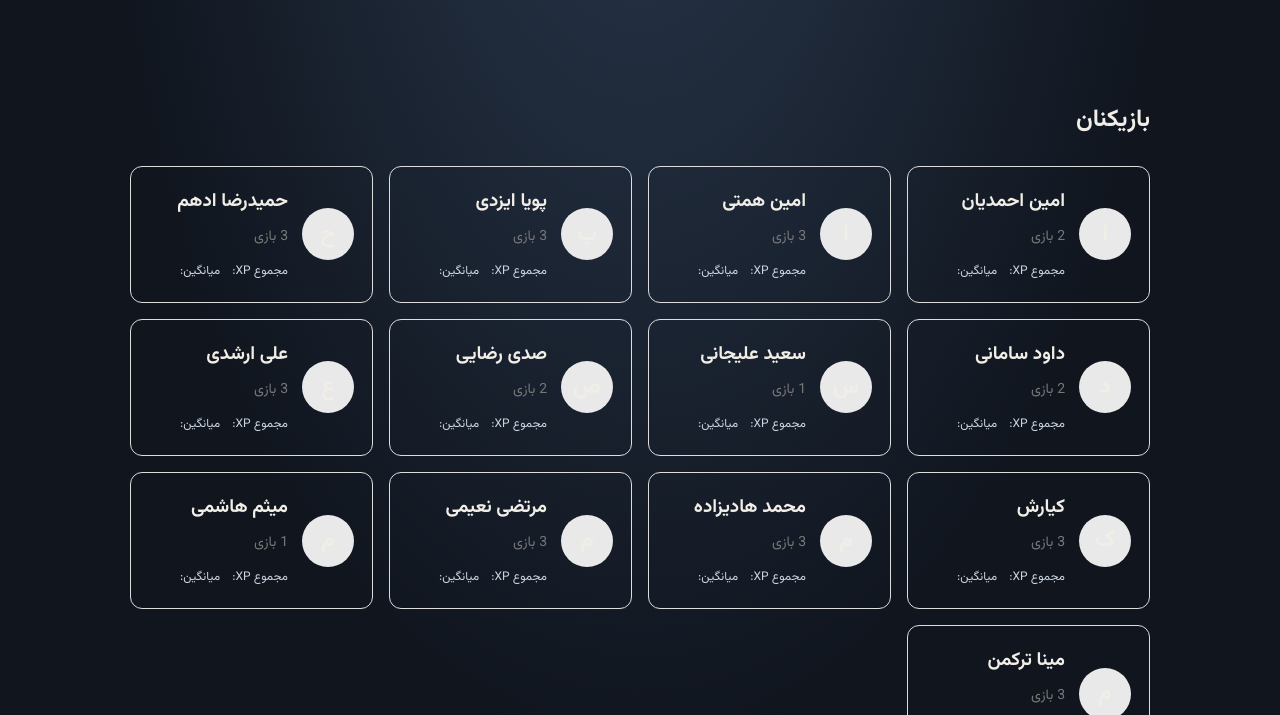
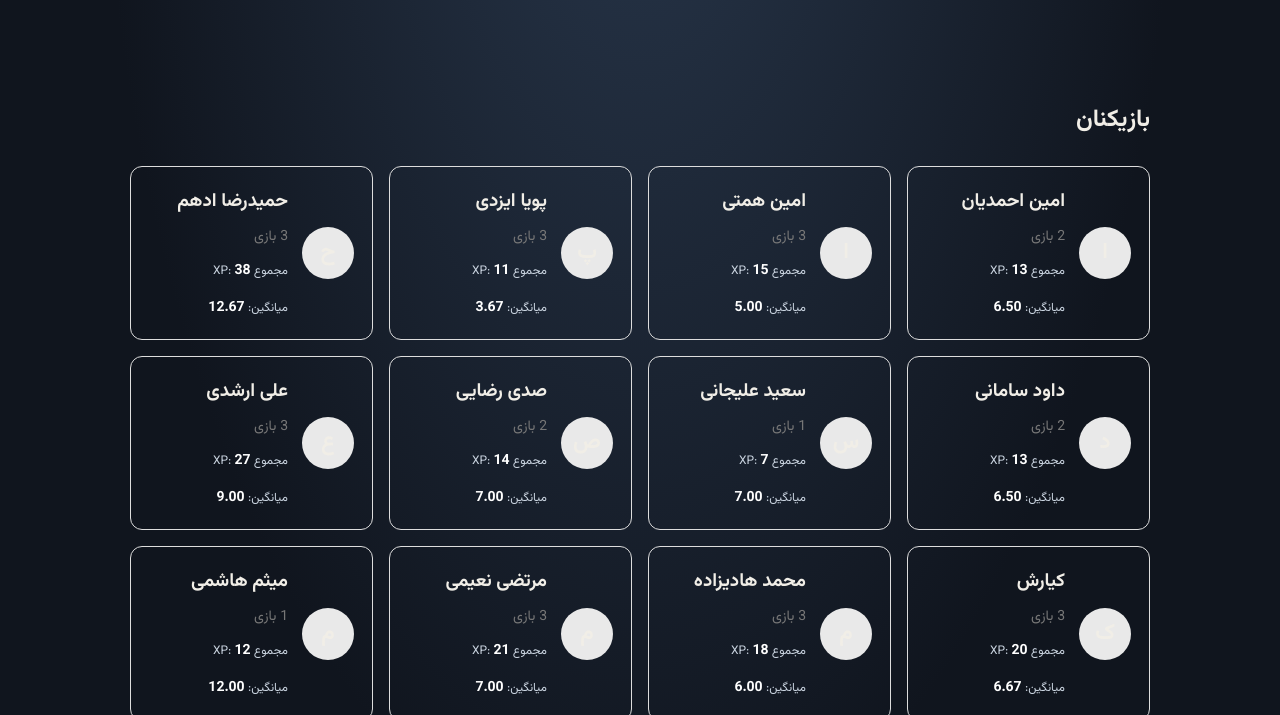
Before and after one commit to bazigahmatn/bazigahmatn.github.io, a plain HTML site: page players/index.html in a window 1280 px wide. Shown: the part 75-790 px from the top of the page. Drawn offline with Linux system fonts and the light colour scheme.

Commit message:
Update statics

```diff
--- a/players/index.html
+++ b/players/index.html
@@ -42,8 +42,8 @@
                     <p>2 بازی</p>
 
                     <div class="player-xp-info">
-                        <span>مجموع XP: <strong></strong></span>
-                        <span>میانگین: <strong></strong></span>
+                        <span>مجموع XP: <strong>13</strong></span>
+                        <span>میانگین: <strong>6.50</strong></span>
                     </div>
                 </div>
             </a>
@@ -60,8 +60,8 @@
                     <p>3 بازی</p>
 
                     <div class="player-xp-info">
-                        <span>مجموع XP: <strong></strong></span>
-                        <span>میانگین: <strong></strong></span>
+                        <span>مجموع XP: <strong>15</strong></span>
+                        <span>میانگین: <strong>5.00</strong></span>
                     </div>
                 </div>
             </a>
@@ -78,8 +78,8 @@
                     <p>3 بازی</p>
 
                     <div class="player-xp-info">
-                        <span>مجموع XP: <strong></strong></span>
-                        <span>میانگین: <strong></strong></span>
+                        <span>مجموع XP: <strong>11</strong></span>
+                        <span>میانگین: <strong>3.67</strong></span>
                     </div>
                 </div>
             </a>
@@ -96,8 +96,8 @@
                     <p>3 بازی</p>
 
                     <div class="player-xp-info">
-                        <span>مجموع XP: <strong></strong></span>
-                        <span>میانگین: <strong></strong></span>
+                        <span>مجموع XP: <strong>38</strong></span>
+                        <span>میانگین: <strong>12.67</strong></span>
                     </div>
                 </div>
             </a>
@@ -114,8 +114,8 @@
                     <p>2 بازی</p>
 
                     <div class="player-xp-info">
-                        <span>مجموع XP: <strong></strong></span>
-                        <span>میانگین: <strong></strong></span>
+                        <span>مجموع XP: <strong>13</strong></span>
+                        <span>میانگین: <strong>6.50</strong></span>
                     </div>
                 </div>
             </a>
@@ -132,8 +132,8 @@
                     <p>1 بازی</p>
 
                     <div class="player-xp-info">
-                        <span>مجموع XP: <strong></strong></span>
-                        <span>میانگین: <strong></strong></span>
+                        <span>مجموع XP: <strong>7</strong></span>
+                        <span>میانگین: <strong>7.00</strong></span>
                     </div>
                 </div>
             </a>
@@ -150,8 +150,8 @@
                     <p>2 بازی</p>
 
                     <div class="player-xp-info">
-                        <span>مجموع XP: <strong></strong></span>
-                        <span>میانگین: <strong></strong></span>
+                        <span>مجموع XP: <strong>14</strong></span>
+                        <span>میانگین: <strong>7.00</strong></span>
                     </div>
                 </div>
             </a>
@@ -168,8 +168,8 @@
                     <p>3 بازی</p>
 
                     <div class="player-xp-info">
-                        <span>مجموع XP: <strong></strong></span>
-                        <span>میانگین: <strong></strong></span>
+                        <span>مجموع XP: <strong>27</strong></span>
+                        <span>میانگین: <strong>9.00</strong></span>
                     </div>
                 </div>
             </a>
@@ -186,8 +186,8 @@
                     <p>3 بازی</p>
 
                     <div class="player-xp-info">
-                        <span>مجموع XP: <strong></strong></span>
-                        <span>میانگین: <strong></strong></span>
+                        <span>مجموع XP: <strong>20</strong></span>
+                        <span>میانگین: <strong>6.67</strong></span>
                     </div>
                 </div>
             </a>
@@ -204,8 +204,8 @@
                     <p>3 بازی</p>
 
                     <div class="player-xp-info">
-                        <span>مجموع XP: <strong></strong></span>
-                        <span>میانگین: <strong></strong></span>
+                        <span>مجموع XP: <strong>18</strong></span>
+                        <span>میانگین: <strong>6.00</strong></span>
                     </div>
                 </div>
             </a>
@@ -222,8 +222,8 @@
                     <p>3 بازی</p>
 
                     <div class="player-xp-info">
-                        <span>مجموع XP: <strong></strong></span>
-                        <span>میانگین: <strong></strong></span>
+                        <span>مجموع XP: <strong>21</strong></span>
+                        <span>میانگین: <strong>7.00</strong></span>
                     </div>
                 </div>
             </a>
@@ -240,8 +240,8 @@
                     <p>1 بازی</p>
 
                     <div class="player-xp-info">
-                        <span>مجموع XP: <strong></strong></span>
-                        <span>میانگین: <strong></strong></span>
+                        <span>مجموع XP: <strong>12</strong></span>
+                        <span>میانگین: <strong>12.00</strong></span>
                     </div>
                 </div>
             </a>
@@ -258,8 +258,8 @@
                     <p>3 بازی</p>
 
                     <div class="player-xp-info">
-                        <span>مجموع XP: <strong></strong></span>
-                        <span>میانگین: <strong></strong></span>
+                        <span>مجموع XP: <strong>17</strong></span>
+                        <span>میانگین: <strong>5.67</strong></span>
                     </div>
                 </div>
             </a>
```
